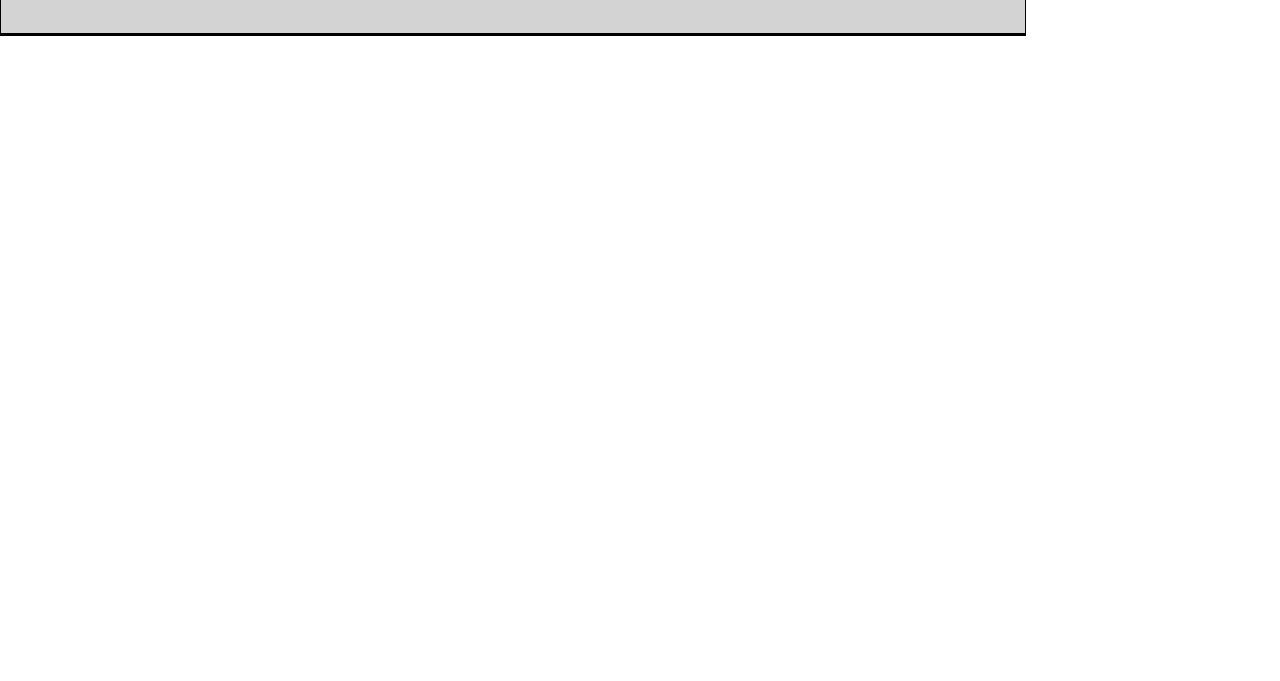
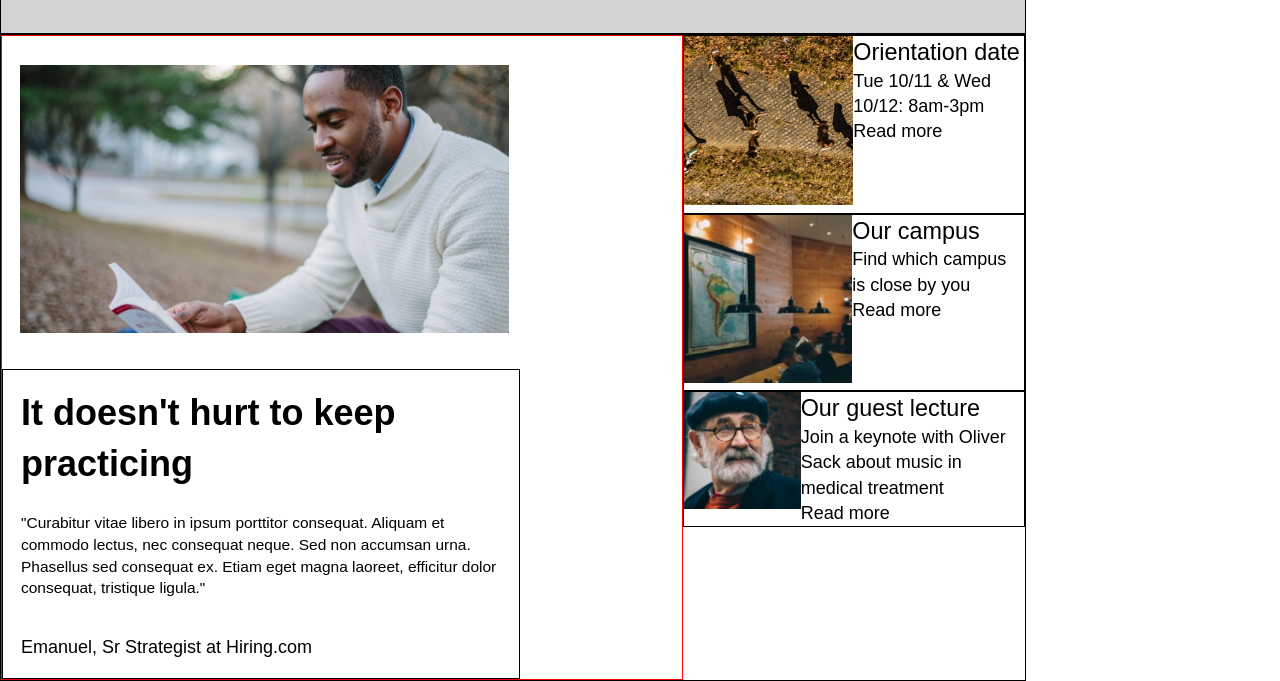
Before and after one commit to iakerber/Colmar, a plain HTML site: page index.html in a window 1280 px wide. Shown: the part 550-1231 px from the top of the page. Before the commit the page ends 800 px from the top, so only its background shows below. Drawn offline with Linux system fonts and the light colour scheme.

Commit message:
began the first feature called practicing

```diff
--- a/index.html
+++ b/index.html
@@ -48,10 +48,50 @@
 
   <div class="first-practicing container">
     <div class="feature-big">
-
+      <div class="image-container">
+        <img src="./resources/images/information-main.jpg" />
+      </div>
+      <div class="feature-big-text">
+        <h1>It doesn't hurt to keep practicing</h1>
+        <p>"Curabitur vitae libero in ipsum porttitor consequat. Aliquam
+          et commodo lectus, nec consequat neque. Sed non accumsan urna. Phasellus
+          sed consequat ex. Etiam eget magna laoreet, efficitur dolor consequat,
+          tristique ligula."</p>
+        <span>Emanuel, Sr Strategist at Hiring.com</span>
+      </div>
     </div>
-    <div class="feature-smaller">
-
+    <div class="features-small">
+      <div class="featurette">
+        <div class="image-container-small">
+          <img src="./resources/images/information-orientation.jpg" />
+        </div>
+        <div class="features-small-text">
+          <h2>Orientation date</h2>
+          <span>Tue 10/11 & Wed 10/12: 8am-3pm</span>
+          <p class="read">Read more</p>
+        </div>
+      </div>
+      <div class="featurette">
+        <div class="image-container-small">
+          <img src="./resources/images/information-campus.jpg" />
+        </div>
+        <div class="features-small-text">
+          <h2>Our campus</h2>
+          <span>Find which campus is close by you</span>
+          <p class="read">Read more</p>
+        </div>
+      </div>
+      <div class="featurette">
+        <div class="image-container-small">
+          <img src="./resources/images/information-guest-lecture.jpg" />
+        </div>
+        <div class="features-small-text">
+          <h2>Our guest lecture</h2>
+          <span>Join a keynote with Oliver Sack
+            about music in medical treatment</span>
+          <p class='read'>Read more</p>
+        </div>
+      </div>
     </div>
 
   </div>
--- a/resources/css/style.css
+++ b/resources/css/style.css
@@ -112,3 +112,53 @@ header .banner {
 
   border: 1px solid red;
 }
+
+/* first practicing content */
+
+/*large feature */
+
+.first-practicing {
+  display: flex;
+}
+
+.feature-big {
+  border: 1px solid red;
+}
+
+.first-practicing .image-container {
+  width: 72%;
+  height: auto;
+  overflow: hidden;
+  padding: 1.6rem 1rem;
+}
+
+.first-practicing img {
+  max-width: 100%;
+}
+
+.feature-big-text {
+  padding: 1rem 0.5rem 1rem 1rem;
+  width: 72%;
+
+  border: 1px solid black;
+}
+
+.feature-big-text p {
+  padding-top: 1.3rem;
+  padding-bottom: 2rem;
+  font-size: 0.86rem;
+}
+
+/* featurettes */
+
+.featurette {
+  display: flex;
+
+  border: 1px solid black;
+}
+
+/*.image-container-small {
+  width: 35%;
+  height: auto;
+  overflow: hidden;
+}*/
```
